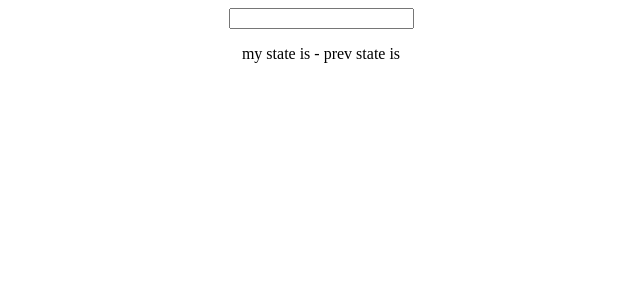
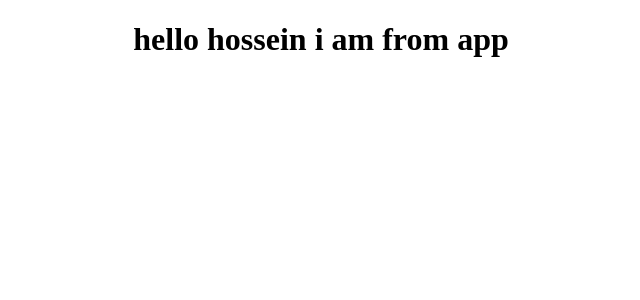
Before and after one commit to Hooseinsalari/React-tutorial, a React (Create React App) app in the folder first-app/: page / in a window 1280 px wide. Shown: the top 300 px of the page, without its empty margins (319-959 px from the left). Built offline with nearby package versions, Linux system fonts and the light colour scheme.

Commit message:
start context and reduce

```diff
--- a/first-app/src/App.js
+++ b/first-app/src/App.js
@@ -1,14 +1,16 @@
-import React, { Component } from "react";
-import ClassCounter from "./components/ClassCounter";
-import ClassTimer from "./components/ClassTimer";
-import FunctionalComponent from "./components/FunctionalComponent";
-import Navbar from "./components/Navbar";
-import ProductsList from "./components/ProductsList";
+import React, { Component, createContext } from "react";
+// import ClassCounter from "./components/ClassCounter";
+// import ClassTimer from "./components/ClassTimer";
+// import FunctionalComponent from "./components/FunctionalComponent";
+// import Navbar from "./components/Navbar";
+// import ProductsList from "./components/ProductsList";
 
 import "./App.css";
-import FunctionTimer from "./components/FunctionTimer";
-import RefHooks from "./components/useRef/RefHooks";
+// import FunctionTimer from "./components/FunctionTimer";
+// import RefHooks from "./components/useRef/RefHooks";
 
+import Parent from "./components/context/Parent";
+export const Message = React.createContext();
 class App extends Component {
   constructor() {
     super();
@@ -18,7 +20,8 @@ class App extends Component {
         { title: "product2", price: "80 $", id: 2, quantity: 1 },
         { title: "product3", price: "70 $", id: 3, quantity: 1 },
       ],
-      show: true
+      show: true,
+      text:"hello hossein i am from app"
     };
   }
   removeHandler = (id) => {
@@ -64,6 +67,8 @@ class App extends Component {
   //   console.log(prevState)
   // }
 
+
+
   render() {
     return (
       <div className="App">
@@ -83,7 +88,10 @@ class App extends Component {
           {this.state.show ? "Hide" : "Show"}
         </button>
         {this.state.show && <FunctionTimer />} */}
-        <RefHooks />
+        {/* <RefHooks /> */}
+        <Message.Provider value={this.state.text}>
+          <Parent />
+        </Message.Provider>
       </div>
     );
   }
--- /dev/null
+++ b/first-app/src/components/context/Child1.js
@@ -0,0 +1,17 @@
+import React, {useContext} from 'react';
+import Child2 from './Child2';
+import { Message } from '../../App';
+
+
+const Child1 = (props) => {
+    const text = useContext(Message)
+    return (
+        <div>
+            <h2>{text}</h2>
+            <Child2 text={props.text} />
+
+        </div>
+    );
+};
+
+export default Child1;
--- /dev/null
+++ b/first-app/src/components/context/Child2.js
@@ -0,0 +1,11 @@
+import React from 'react';
+
+const Child2 = (props) => {
+    return (
+        <div>
+            <h3>{props.text}</h3>
+        </div>
+    );
+};
+
+export default Child2;
--- /dev/null
+++ b/first-app/src/components/context/Parent.js
@@ -0,0 +1,15 @@
+import React, { useContext } from 'react';
+import { Message } from '../../App';
+import Child1 from './Child1';
+
+const Parent = (props) => {
+    const text = useContext(Message)
+    return (
+        <div>
+            <h1>{text}</h1>
+            {/* <Child1 text={props.text} /> */}
+        </div>
+    );
+};
+
+export default Parent;
```
